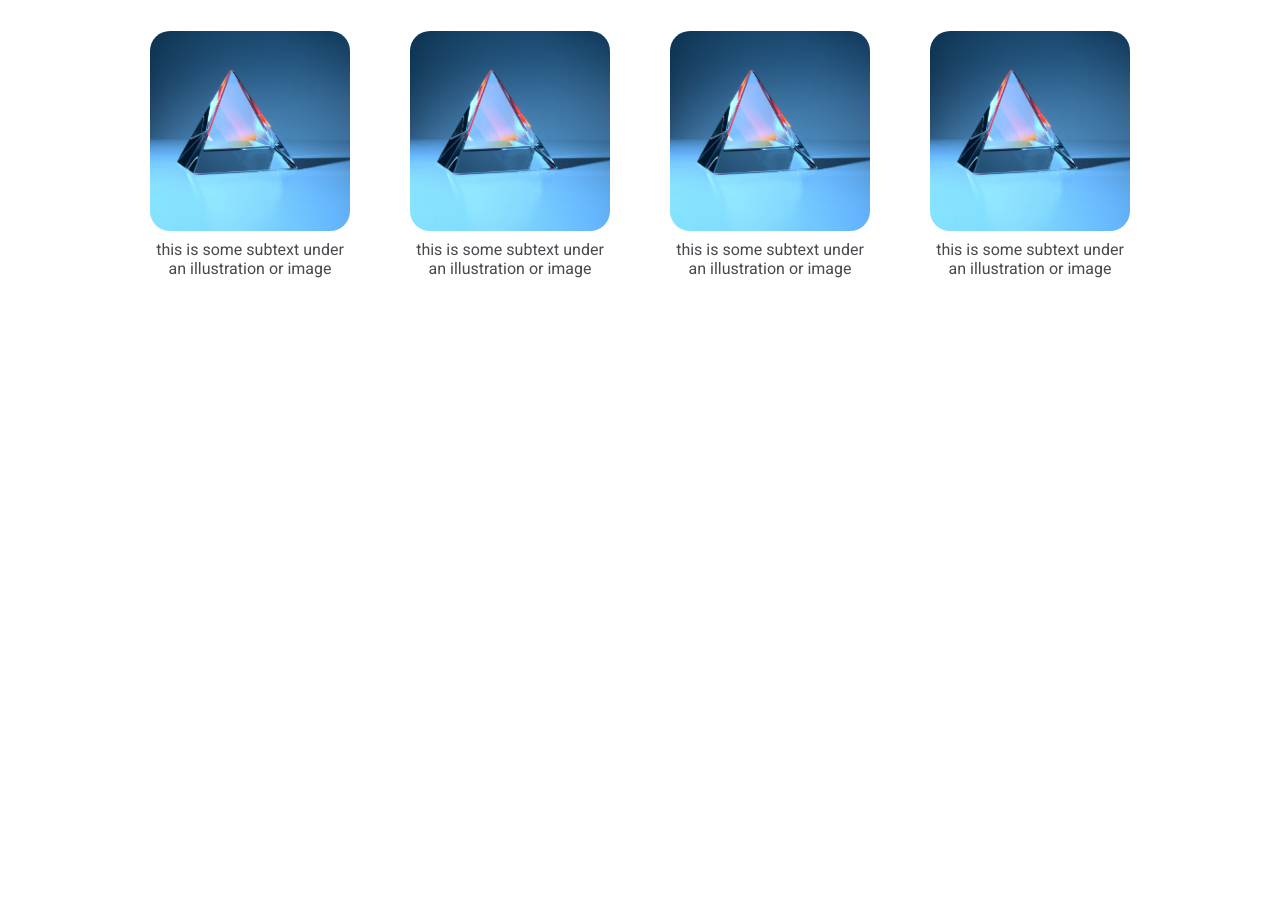
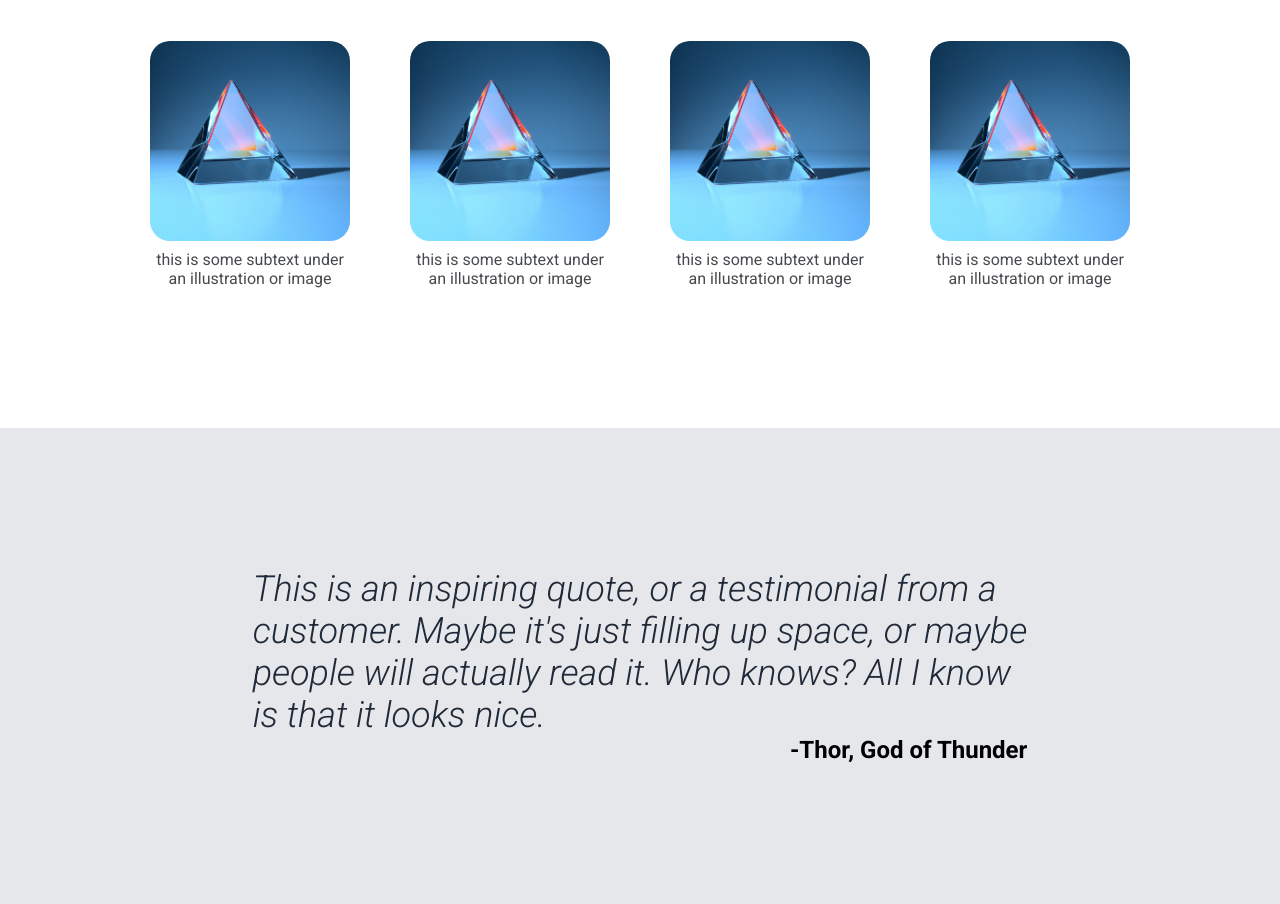
Before and after one commit to rainygodz/awesome-website, a plain HTML site: page index.html in a window 1280 px wide. Shown: the part 914-1818 px from the top of the page. Before the commit the page ends 1312 px from the top, so only its background shows below. Drawn offline with Linux system fonts and the light colour scheme.

Commit message:
feat: complete quote section

```diff
--- a/index.html
+++ b/index.html
@@ -81,6 +81,20 @@
         </div>
       </div>
     </div>
+    <div class="quote-container">
+      <div class="quote">
+        <div class="quote-text">
+          This is an inspiring quote, or a testimonial from a<br>
+          customer. Maybe it's just filling up space, or maybe<br>
+          people will actually read it. Who knows? All I know<br>
+          is that it looks nice.
+          <br>
+        </div>
+        <div class="quote-author">
+          -Thor, God of Thunder
+        </div>
+      </div>
+    </div>
   </main>
 </body>
 </html>
--- a/style.css
+++ b/style.css
@@ -83,7 +83,7 @@ header {
   flex-direction: column;
   align-items: center;
   gap: 60px;
-  padding: 60px 0 120px 0;
+  padding: 70px 0 140px 0;
 }
 
 .info {
@@ -114,3 +114,29 @@ header {
   height: 200px;
   border-radius: 10%;
 }
+
+.quote-container {
+  background-color: #E5E7EB;
+  display: flex;
+  justify-content: center;
+  padding: 140px 0;
+}
+
+.quote {
+  display: flex;
+  flex-direction: column;
+}
+
+.quote-text {
+  font-size: 36px;
+  font-weight: 300;
+  font-style: italic;
+  color: #1F2937;
+  align-self: center;
+}
+
+.quote-author {
+  align-self: flex-end;
+  font-weight: 700;
+  font-size: 24px;
+}
```
